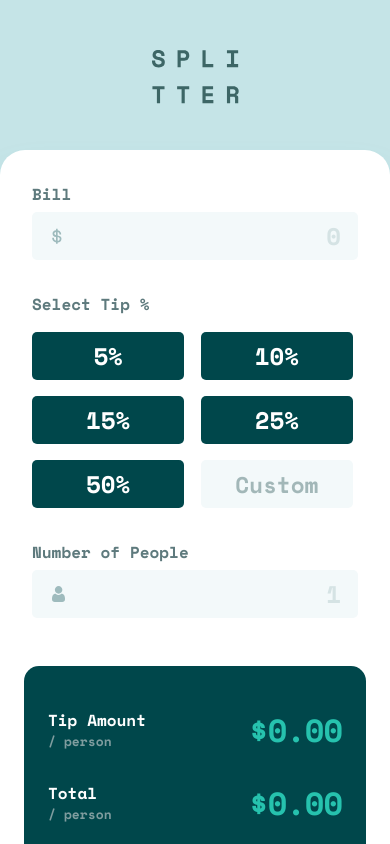
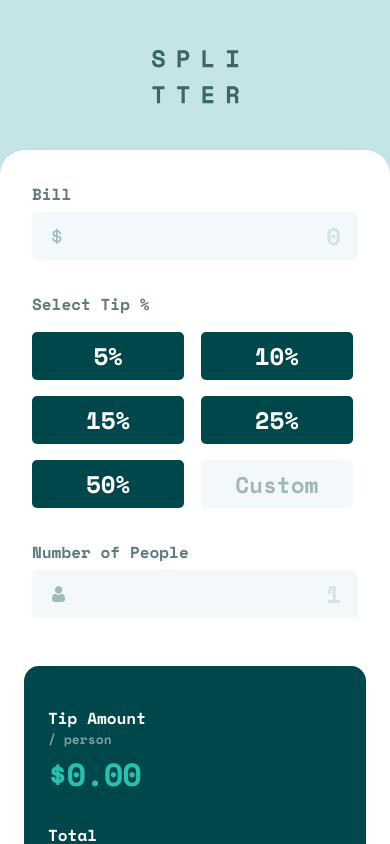
Before and after one commit to zowieerickson/react-tip-calculator-app, a React (Vite) app: page / in a window 390 px wide. Shown: the top 844 px of the page. Built offline with nearby package versions, Linux system fonts and the light colour scheme.

Commit message:
make page responsive for medium viewport

```diff
--- a/src/styles/select-tip.css
+++ b/src/styles/select-tip.css
@@ -26,11 +26,23 @@
 }
 
 .tip-percentage {
-    width: 117px;
+    width: 30.87%;
     height: 48px;
 }
 
+@media screen and (max-width: 920px) {
+    .tip-percentage {
+        width: 47%;
+    }
+}
+
 @media screen and (max-width: 734px) {
+    .tip-percentage {
+        width: 46.7%;
+    }
+}
+
+@media screen and (max-width: 500px) {
     .tip-percentage {
         width: 46.7%;
     }
--- a/src/styles/summary.css
+++ b/src/styles/summary.css
@@ -32,11 +32,18 @@
 }
 
 .summary-amount {
-    max-width: 230px;
+    max-width: 228px;
     overflow: scroll;
     color: #26C2AE;
     font-size: 48px;
     letter-spacing: -1px;
+}
+
+@media screen and (max-width: 920px) {
+    .summary-row {
+        flex-direction: column;
+        align-items: flex-start;
+    }
 }
 
 @media screen and (max-width: 734px) {
```
